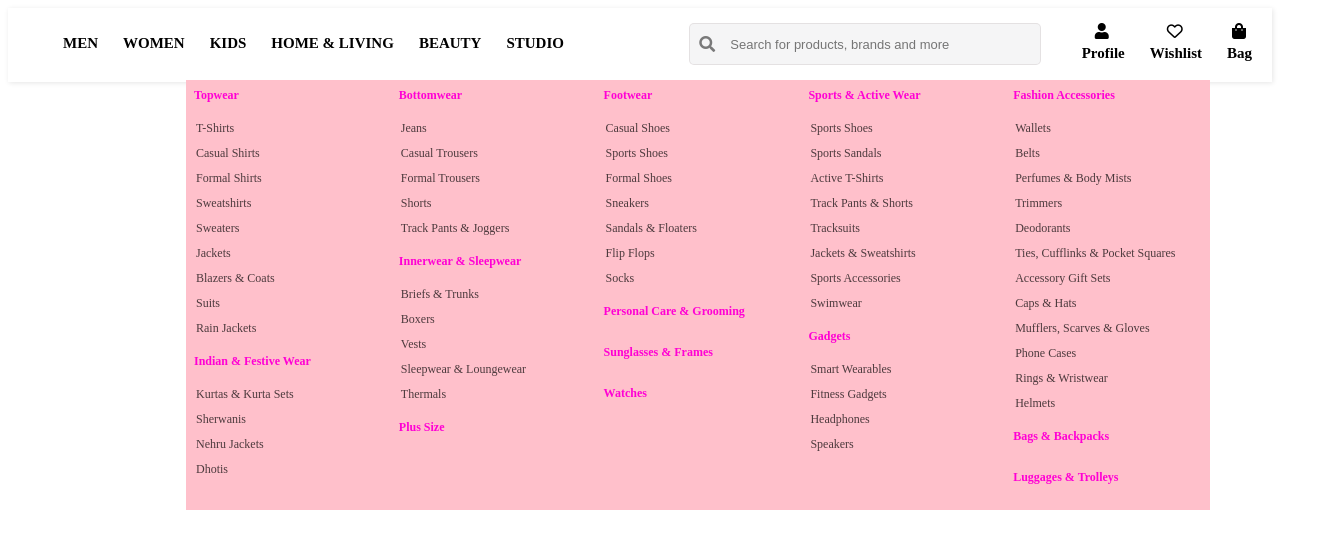
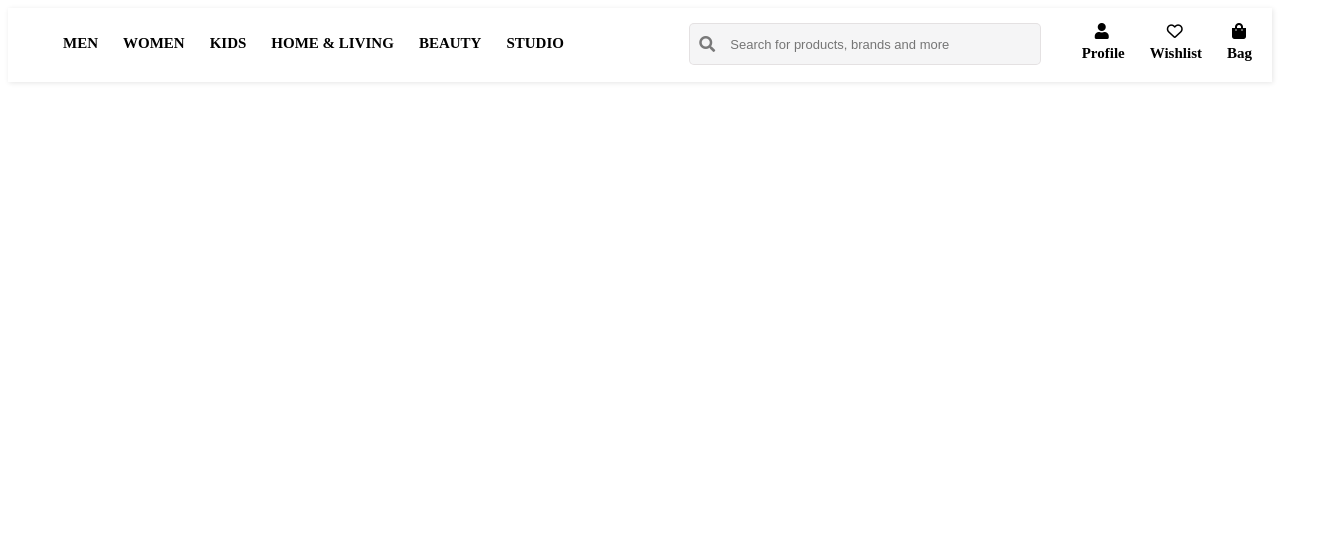
Before and after one commit to suganth4/quality-bazaar, a Vue app: page / in a window 1280 px wide. Shown: the top 548 px of the page, 1338 px wide, since content can reach past the window. Built offline with nearby package versions, Linux system fonts and the light colour scheme.

Commit message:
--- Auto-Git Commit ---

```diff
--- a/src/components/login-qa.vue
+++ b/src/components/login-qa.vue
@@ -151,30 +151,32 @@ li {
     width: 100%;
     display: block;
 }
+@keyframes example {
+  from {display:none;}
+  to {display: none;}
+}
  #men,#women, #kids, #beauty, #studio , #home{
     display: none;
     /* background-color: pink; */
     width: 90%;
+    transition: display 2s;
 }
-#men{
-    display:block;
+/* #men{ */
+    /* display:block; */
     /* background-color: pink; */
-    width: 100%;
+    /* width: 100%;
     position: absolute;
-     top:80px;
-}
-
+     top:80px; */
+/* }  */
 #options-list-1:hover #men, #options-list-2:hover #women, #options-list-3:hover #kids,#options-list-4:hover #home, #options-list-5:hover #beauty, #options-list-6:hover #studio {
-    display: block;
+    animation: example 2s;
     position: absolute;
-    top:50px;
+    top:82px;
 }
 #options-list-1:hover, #options-list-2:hover, #options-list-3:hover,#options-list-4:hover, #options-list-5:hover, #options-list-6:hover{
     border-bottom: solid 5px rgb(255, 0, 179);
 }
-#options-list-1:hover #men, #options-list-2:hover #women, #options-list-3:hover #kids,#options-list-4:hover #home, #options-list-5:hover #beauty, #options-list-6:hover #studio {
-    display: block;
-}
+
 #search {
     font-size: 10px;
     margin: 10px;
--- a/src/components/menData.vue
+++ b/src/components/menData.vue
@@ -51,7 +51,7 @@ li {
 }
 #main{
     background: pink;
-    width: 80%;
+    width: 90%;
     margin: auto;
     height: 430px;
     display: flex;
```
Also changed, not shown: .autogit/logs/log-14-4-2022-22-57-2.txt (added).
